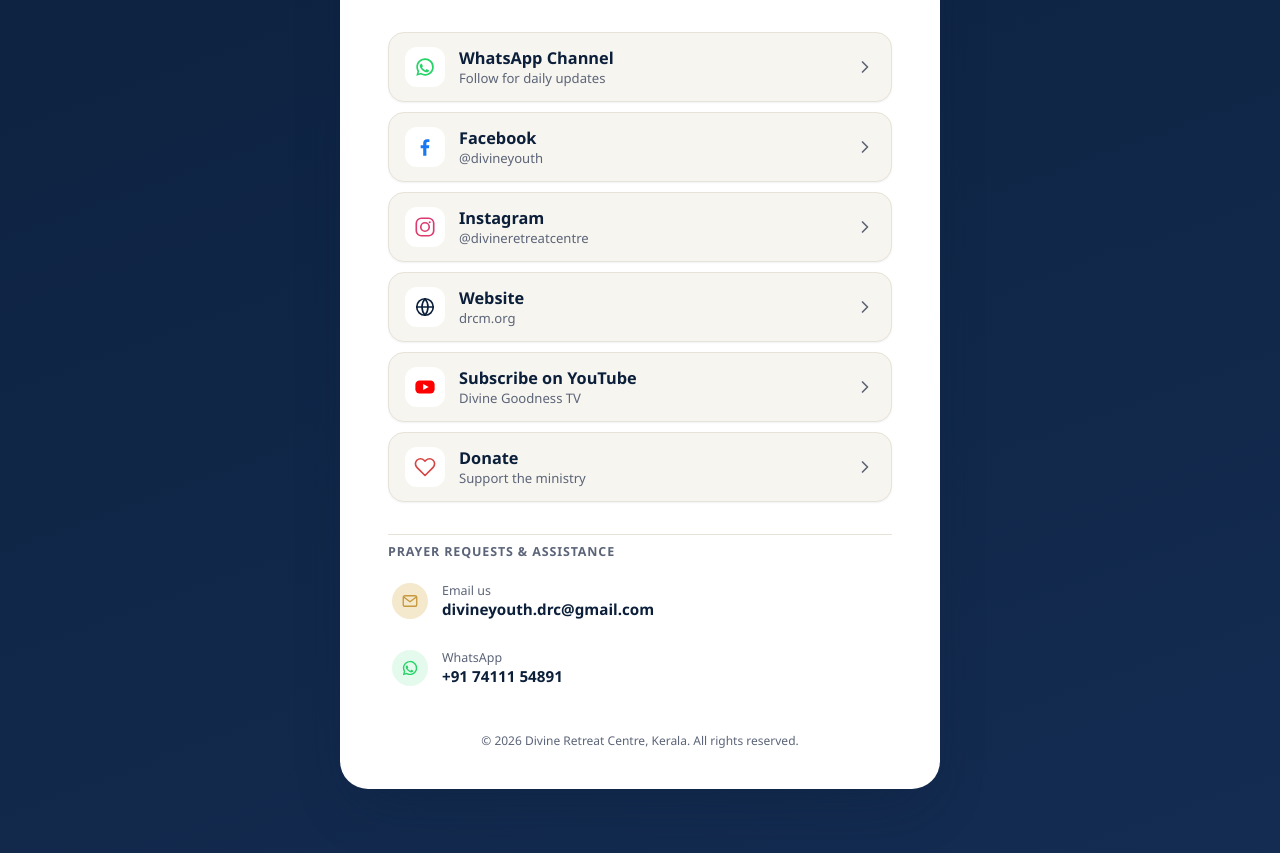
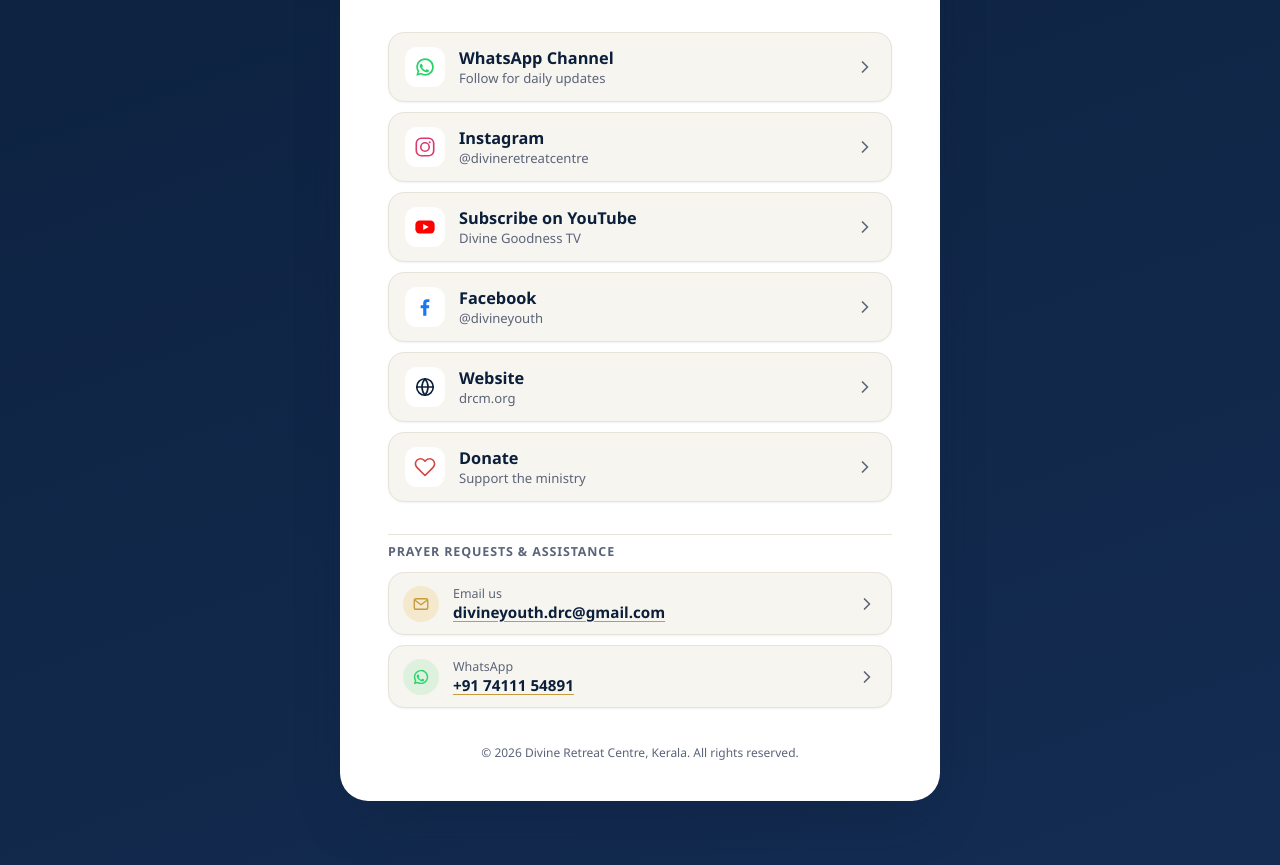
Before and after one commit to divineretreatcentre/divine-bio, a React (Vite) app: page / in a window 1280 px wide. Shown: the part 509-1374 px from the top of the page. Built offline with nearby package versions, Linux system fonts and the light colour scheme.

Commit message:
fix: link styles

```diff
--- a/src/App.css
+++ b/src/App.css
@@ -189,14 +189,24 @@
   display: flex;
   align-items: center;
   gap: 14px;
-  padding: 10px 4px;
-  border-radius: 12px;
-  transition: background 0.15s ease;
+  padding: 12px 14px;
+  border-radius: 16px;
+  background: var(--color-surface-alt);
+  border: 1px solid var(--color-border);
+  box-shadow: var(--shadow-row);
+  transition: transform 0.15s ease, box-shadow 0.15s ease, border-color 0.15s ease;
+}
+
+.contact__row:active {
+  transform: scale(0.98);
+  background: var(--color-accent-soft);
 }
 
 @media (hover: hover) {
   .contact__row:hover {
-    background: var(--color-surface-alt);
+    transform: translateY(-2px);
+    border-color: var(--color-accent);
+    box-shadow: 0 12px 24px -12px rgba(11, 31, 58, 0.25);
   }
 }
 
@@ -226,6 +236,7 @@
   display: flex;
   flex-direction: column;
   min-width: 0;
+  flex: 1 1 auto;
 }
 
 .contact__label {
@@ -237,9 +248,25 @@
   font-size: 0.95rem;
   font-weight: 600;
   color: var(--color-heading);
+  text-decoration: underline;
+  text-decoration-color: var(--color-accent);
+  text-decoration-thickness: 1.5px;
+  text-underline-offset: 3px;
   overflow: hidden;
   text-overflow: ellipsis;
   white-space: nowrap;
+}
+
+.contact__chevron {
+  flex: 0 0 auto;
+  width: 20px;
+  height: 20px;
+  color: var(--color-text-muted);
+}
+
+.contact__chevron svg {
+  width: 100%;
+  height: 100%;
 }
 
 /* ---------- Footer ---------- */
--- a/src/App.tsx
+++ b/src/App.tsx
@@ -10,6 +10,7 @@
   YoutubeIcon,
   DonateIcon,
   MailIcon,
+  ChevronIcon,
 } from './components/Icons'
 import { socialLinks, contact, type LinkItem } from './data/links'
 import './App.css'
@@ -76,6 +77,9 @@
                 <span className="contact__label">Email us</span>
                 <span className="contact__value">{contact.email}</span>
               </span>
+              <span className="contact__chevron" aria-hidden="true">
+                <ChevronIcon />
+              </span>
             </a>
 
             <a
@@ -91,6 +95,9 @@
                 <span className="contact__label">WhatsApp</span>
                 <span className="contact__value">{contact.whatsappDisplay}</span>
               </span>
+              <span className="contact__chevron" aria-hidden="true">
+                <ChevronIcon />
+              </span>
             </a>
           </section>
 
--- a/src/components/Icons.tsx
+++ b/src/components/Icons.tsx
@@ -65,6 +65,14 @@
   )
 }
 
+export function ChevronIcon(props: IconProps) {
+  return (
+    <svg viewBox="0 0 24 24" fill="none" stroke="currentColor" strokeWidth="2" strokeLinecap="round" strokeLinejoin="round" {...props}>
+      <path d="m9 6 6 6-6 6" />
+    </svg>
+  )
+}
+
 export function DonateIcon(props: IconProps) {
   return (
     <svg viewBox="0 0 24 24" fill="none" stroke="currentColor" strokeWidth="1.8" strokeLinecap="round" strokeLinejoin="round" {...props}>
--- a/src/components/LinkCard.tsx
+++ b/src/components/LinkCard.tsx
@@ -1,4 +1,5 @@
 import type { ReactNode } from 'react'
+import { ChevronIcon } from './Icons'
 
 type LinkCardProps = {
   href: string
@@ -17,9 +18,7 @@
         <span className="link-card__description">{description}</span>
       </span>
       <span className="link-card__chevron" aria-hidden="true">
-        <svg viewBox="0 0 24 24" fill="none" stroke="currentColor" strokeWidth="2" strokeLinecap="round" strokeLinejoin="round">
-          <path d="m9 6 6 6-6 6" />
-        </svg>
+        <ChevronIcon />
       </span>
     </a>
   )
--- a/src/data/links.ts
+++ b/src/data/links.ts
@@ -15,6 +15,20 @@
     icon: 'whatsapp',
   },
   {
+    id: 'instagram',
+    label: 'Instagram',
+    description: '@divineretreatcentre',
+    href: 'https://www.instagram.com/divineretreatcentre',
+    icon: 'instagram',
+  },
+  {
+    id: 'youtube',
+    label: 'Subscribe on YouTube',
+    description: 'Divine Goodness TV',
+    href: 'https://www.youtube.com/@DivineGoodnessTV',
+    icon: 'youtube',
+  },
+  {
     id: 'facebook',
     label: 'Facebook',
     description: '@divineyouth',
@@ -22,25 +36,11 @@
     icon: 'facebook',
   },
   {
-    id: 'instagram',
-    label: 'Instagram',
-    description: '@divineretreatcentre',
-    href: 'https://www.instagram.com/divineretreatcentre',
-    icon: 'instagram',
-  },
-  {
     id: 'website',
     label: 'Website',
     description: 'drcm.org',
     href: 'https://drcm.org',
     icon: 'website',
-  },
-  {
-    id: 'youtube',
-    label: 'Subscribe on YouTube',
-    description: 'Divine Goodness TV',
-    href: 'https://www.youtube.com/@DivineGoodnessTV',
-    icon: 'youtube',
   },
   {
     id: 'donate',
```
